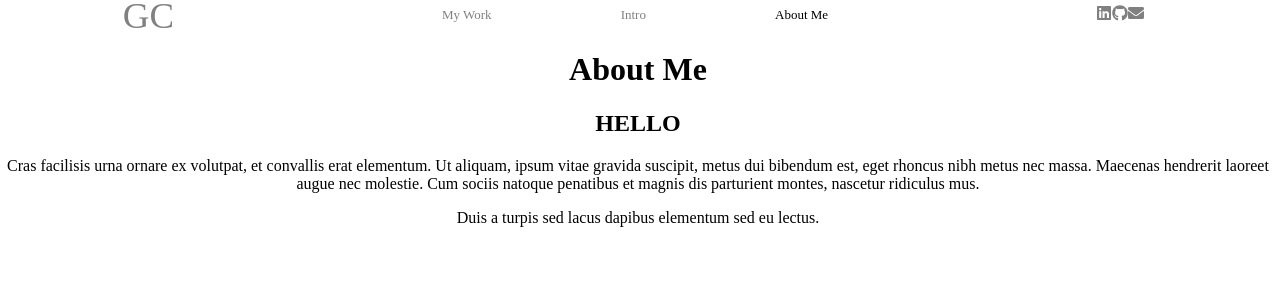
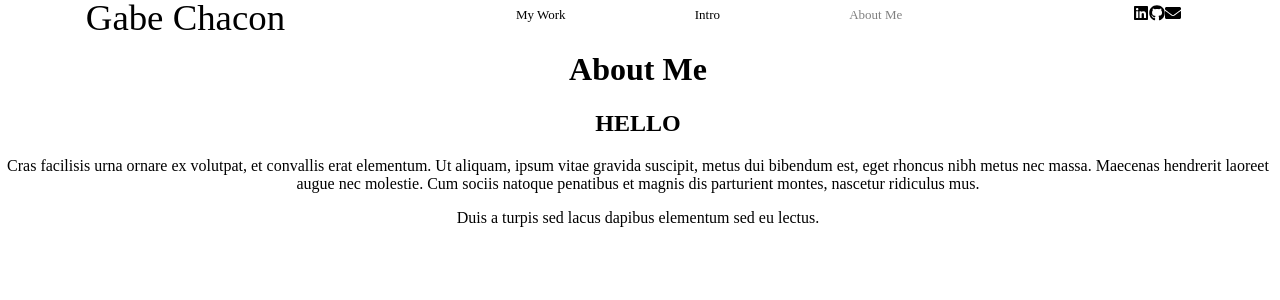
Before and after one commit to gabinochacon8/GabesPage, a React app: page /about in a window 1280 px wide. Shown: the top 300 px of the page. Built offline with nearby package versions, Linux system fonts and the light colour scheme; a web font is replaced by a local one.

Commit message:
updated styles

```diff
--- a/client/src/components/App.js
+++ b/client/src/components/App.js
@@ -58,7 +58,9 @@ const Home = () => {
                     <p>Software Engineer and Marine Veteran</p>
                     <img
                         src={profilePic}
-                        alt="profile" />
+                        alt="profile"
+
+                        />
                 </div>
             </div>
         </div>
--- a/client/src/components/NavBar.js
+++ b/client/src/components/NavBar.js
@@ -31,8 +31,8 @@ function NavBar(props) {
 
   return (
     <Bar>
-      <NavLink to="/" exact className="logo" activeStyle={{color: "black"}}>
-        <span>GC</span>
+      <NavLink to="/" exact className="logo" activeStyle={{color: "grey"}}>
+        <span>Gabe Chacon</span>
       </NavLink>
       <DaLinks>
           <NavLink
@@ -40,7 +40,7 @@ function NavBar(props) {
             to="/mywork"
             exact
             activeStyle={{
-              color: "black"
+              color: "grey"
             }}
           >
             My Work
@@ -50,7 +50,7 @@ function NavBar(props) {
           to="/intro"
           exact
           activeStyle={{
-            color: "black"
+            color: "grey"
           }}
         >
           Intro
@@ -60,7 +60,7 @@ function NavBar(props) {
           to="/about"
           exact
           activeStyle={{
-            color: "black"
+            color: "grey"
           }}
         >
           About Me
--- a/package.json
+++ b/package.json
@@ -31,6 +31,7 @@
     "nodemon": "^2.0.7",
     "path": "^0.12.7",
     "react": "^17.0.2",
+    "react-alice-carousel": "^2.5.1",
     "react-dom": "^17.0.2",
     "react-icons": "^4.2.0",
     "react-router": "^5.2.0",
--- a/public/styles.css
+++ b/public/styles.css
@@ -14,29 +14,30 @@ body {
 
 /* Nav Bar */
 .ListItem {
-  color: grey;
+  color: black;
   font-size: small;
   text-decoration: none;
 }
 .ListItem:hover {
-  color: black;
+  color: grey;
 }
 
 .logo {
-  color: grey;
+  color: black;
   text-decoration: none;
   font-family: "Italianno";
   font-size: 2.3em;
+  margin-top: 5px;
 }
 .logo:hover {
-  color: black;
+  color: grey;
 }
 
 .mediaLinks {
-  color: grey;
+  color: black;
 }
 .mediaLinks:hover {
-  color: black;
+  color: grey;
 }
 
 /* App */
@@ -48,7 +49,7 @@ body {
 .page-enter-active {
   opacity: 1;
   transform: scale(1.1);
-  transition: opacity 300ms, transform 300ms;
+  transition: opacity 700ms, transform 700ms;
 }
 
 .page-exit {
@@ -60,7 +61,7 @@ body {
 .page-exit-active {
   opacity: 0;
   transform: scale(0.9);
-  transition: opacity 300ms, transform 300ms;
+  transition: opacity 700ms, transform 700ms;
 }
 
 /* Home */
@@ -100,6 +101,7 @@ body {
   z-index: -1;
 }
 .subContent {
+  position: absolute;
   text-align: center;
   padding: 5px;
 }
```
Also changed, not shown: public/bundle.js, 2 other files (tests, documents, lock files or other folders).
